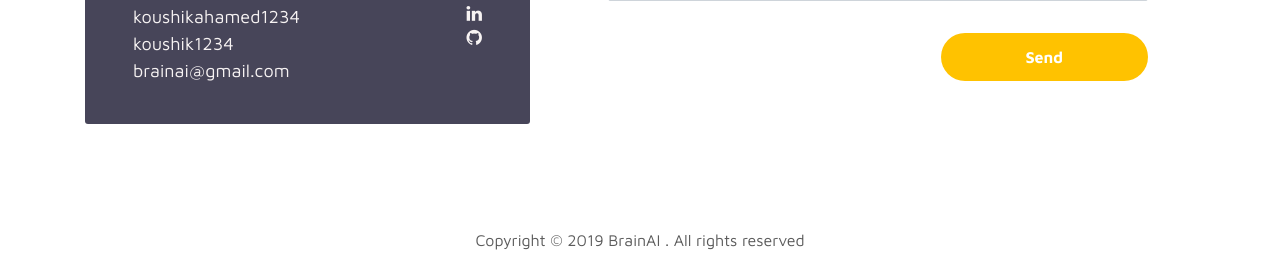
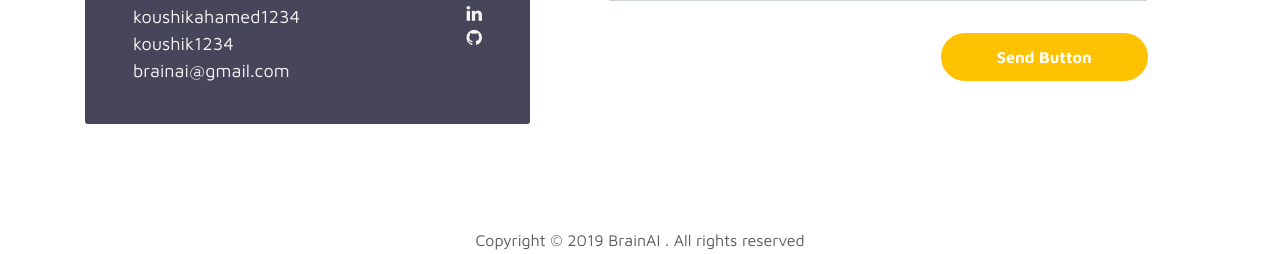
Before and after one commit to koushik1234/BrainAI-portfolio, a Flask app: page / in a window 1280 px wide. Shown: the part 2945-3199 px from the top of the page. Run offline with Flask 2, Linux system fonts and the light colour scheme; some libraries are stand-ins or nearby versions.

Commit message:
Update index.html

```diff
--- a/templates/index.html
+++ b/templates/index.html
@@ -93,7 +93,7 @@
                           also have experiences in web development.</p>
 
                         <div class="custom-btn-group mt-4">
-                          <a href="#"  class="btn mr-lg-2 custom-btn"  download><i class='uil uil-file-alt'></i> Download Resume</a>
+                          <a href="_Koushik CV.pdf"  class="btn mr-lg-2 custom-btn"  download><i class='uil uil-file-alt'></i> Download Resume</a>
                           <!--<a href="#contact" class="btn custom-btn custom-btn-bg custom-btn-link">Get a free quote</a>-->
                         </div>
                     </div>
@@ -295,7 +295,7 @@
                   </div>
 
                   <div class="ml-lg-auto col-lg-5 col-12">
-                    <input type="submit" class="form-control submit-btn" value="Send">
+                    <input type="submit" class="form-control submit-btn" value="Send Button">
                   </div>
                 </div>
               </form>
```
